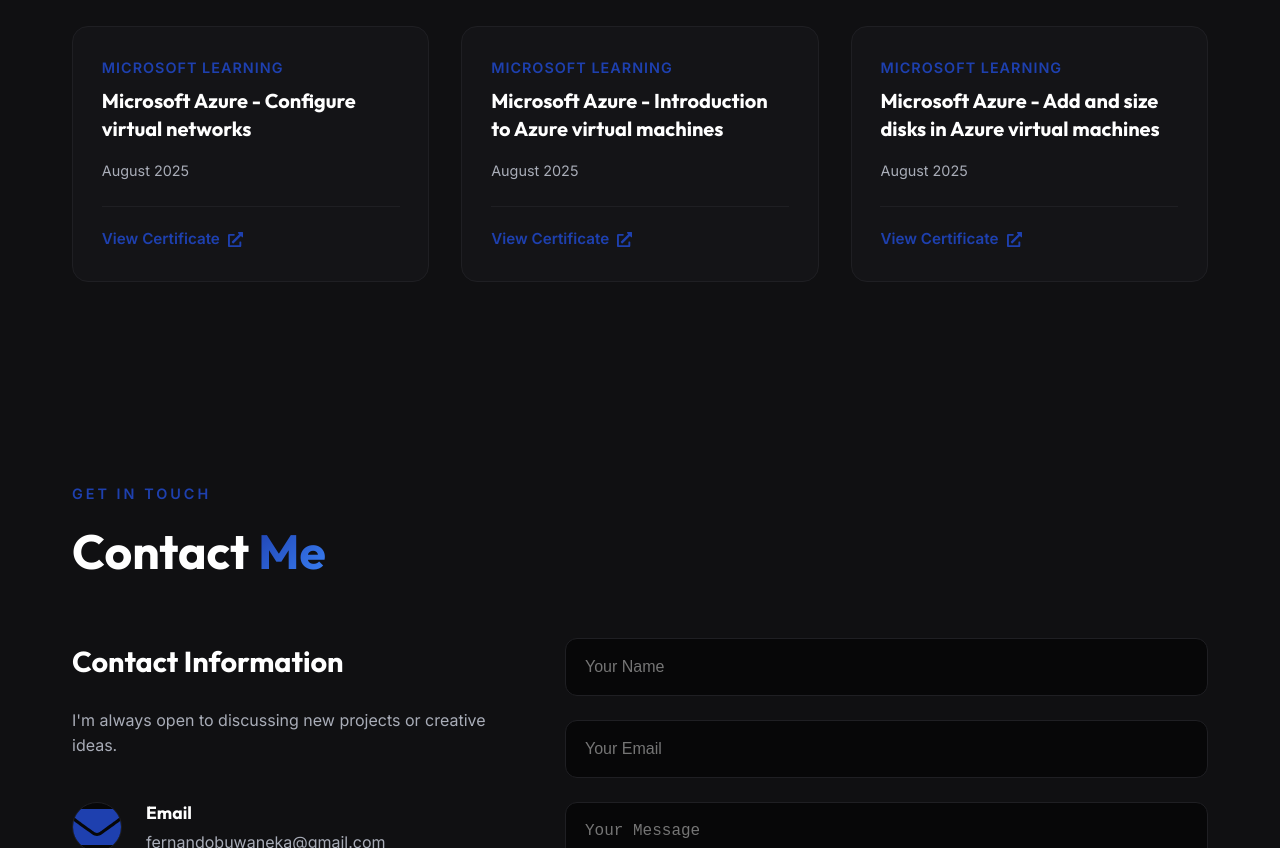
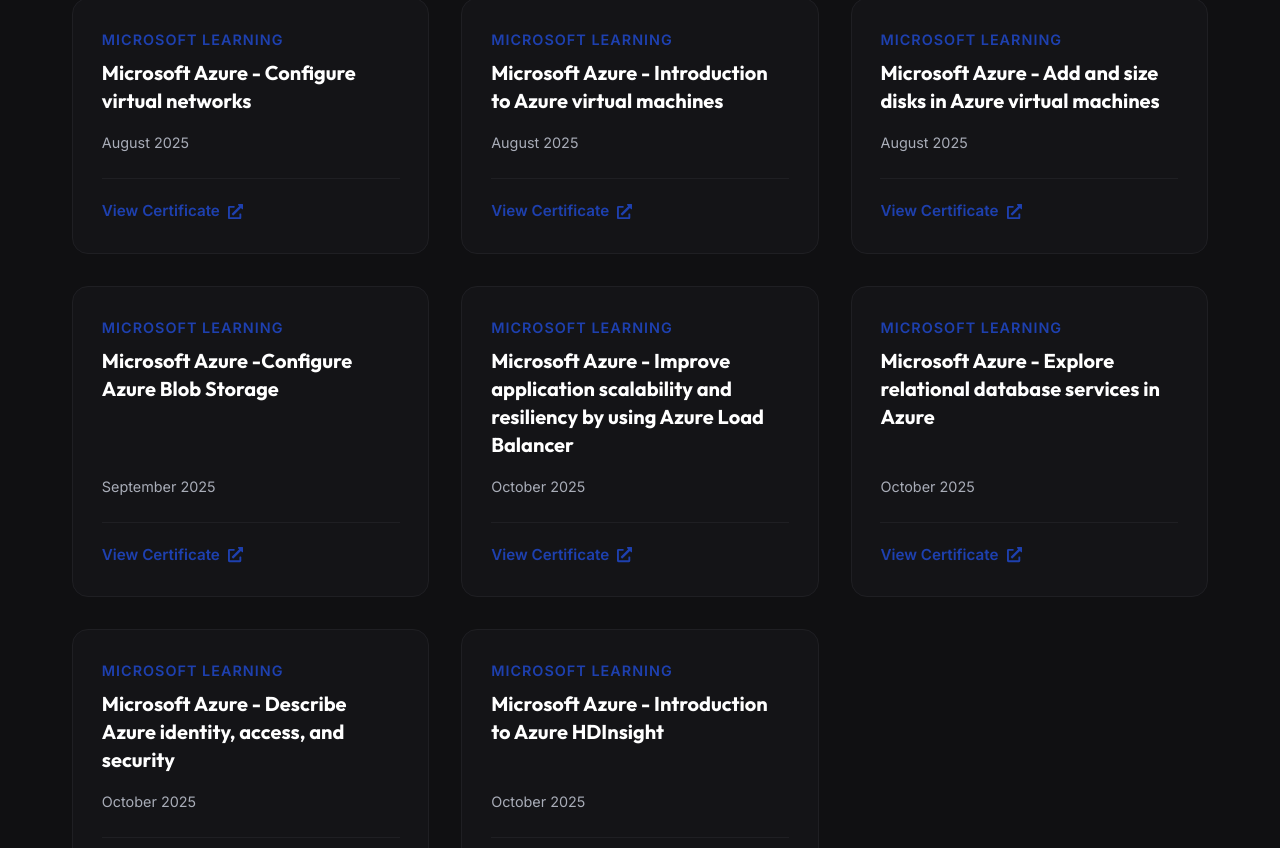
Before and after one commit to Buwanekafernando/portfolio-web, a React (Create React App) app in the folder portfolio/: page / in a window 1280 px wide. Shown: the part 8892-9740 px from the top of the page. Built offline with nearby package versions, Linux system fonts and the light colour scheme.

Commit message:
added the cetificates and links

```diff
--- a/portfolio/src/data/certificates.js
+++ b/portfolio/src/data/certificates.js
@@ -1,129 +1,163 @@
 export const certificates = [
   {
     id: 1,
-    title: "Microsoft Azure - Visual Machine, Configure Visual Network",
+    title: "Microsoft Azure - Configure virtual machine availability",
     issuer: "Microsoft Learning",
-    date: "August 2025",
-    image: "https://images.unsplash.com/photo-1614064641938-3bbee52942c7?auto=format&fit=crop&q=80&w=800",
-    link: "#"
+    date: "October 2025",
+    link: "https://learn.microsoft.com/api/achievements/share/en-us/BuwanekaFernando-1205/PGBAU3N4?sharingId=F7F20AAB6BA10455"
   },
   {
     id: 2,
     title: "AWS - Connecting VPCs",
     issuer: "AWS SimuLean",
     date: "August 2025",
-    link: "#"
+    link: "https://skillbuilder.aws/learn/46NC4HQFUY/aws-simulearn-connecting-vpcs/J7QJJRTCTG"
   },
   {
     id: 3,
     title: "Machine Learning and Advanced AI Techniques",
     issuer: "Alison",
     date: "July 2025",
-    link: "#"
+    link: "https://alison.com/course/machine-learning-and-advanced-ai-techniques"
   },
   {
     id: 4,
     title: "Generative AI and Large Language Model for Beginners",
     issuer: "Alison",
     date: "July 2025",
-    link: "#"
+    link: "https://alison.com/course/generative-ai-and-large-language-models-for-beginners"
   },
   {
     id: 5,
     title: "Data Science Fundamentals - Essential Tools & Concepts",
     issuer: "Alison",
     date: "July 2025",
-    link: "#"
+    link: "https://alison.com/course/data-science-fundamentals-essential-tools-and-concepts"
   },
   {
     id: 6,
     title: "Introduction of Data Science",
     issuer: "Cisco",
     date: "December 2024",
-    link: "#"
+    link: "https://www.netacad.com/courses/introduction-data-science?courseLang=en-US&instance_id=8a5d1881-37ff-4579-b99b-db387452e077"
   },
   {
     id: 8,
     title: "Business Development Essentials",
     issuer: "Alison",
     date: "November 2024",
-    link: "#"
+    link: "https://alison.com/course/business-development-essentials"
   },
   {
     id: 9,
     title: "Diploma in Project Management",
     issuer: "Alison",
     date: "February 2024",
-    link: "#"
+    link: "https://alison.com/course/diploma-in-project-management-revised-2017"
   },
   {
     id: 10,
     title: "AWS - Core Security Concepts",
     issuer: "AWS SimuLean",
     date: "October 2025",
-    link: "#"
+    link: "https://skillbuilder.aws/learn/3KYWQBTSTV/aws-simulearn-core-security-concepts/Q29T2DWZPK"
   },
   {
     id: 11,
     title: "AWS - Databases in Practice",
     issuer: "AWS SimuLean",
     date: "October 2025",
-    link: "#"
+    link: "https://skillbuilder.aws/learn/6VTV7UQ6CY/aws-simulearn-databases-in-practice/3M6ZTC32MX"
   },
   {
     id: 12,
     title: "AWS - Networking Concepts",
     issuer: "AWS SimuLean",
     date: "August 2025",
-    link: "#"
+    link: "https://skillbuilder.aws/learn/XCEMH2NXKJ/aws-simulearn-networking-concepts/QN5P4AJMUV"
   },
   {
     id: 13,
     title: "AWS - File Systems in the Cloud",
     issuer: "AWS SimuLean",
     date: "August 2025",
-    link: "#"
+    link: "https://skillbuilder.aws/learn/A5M8X2CHM3/aws-simulearn-file-systems-in-the-cloud/RAJVAUNMHR"
   },
   {
     id: 14,
     title: "AWS - Introduction to Amazon Simple Storage Service (S3)",
     issuer: "AWS SimuLean",
     date: "September 2025",
-    link: "#"
+    link: "https://skillbuilder.aws/learn/R54NZHEX5K/introduction-to-amazon-simple-storage-service-s3/SKTY8SPYDX"
   },
   {
     id: 15,
     title: "AWS - Computing Solutions",
     issuer: "AWS SimuLean",
     date: "August 2025",
-    link: "#"
+    link: "https://skillbuilder.aws/learn/NZ6D7QYABD/aws-simulearn-computing-solutions/YQA9623D5T"
   },
   {
     id: 16,
     title: "Microsoft Azure - Explore relational database services in Azure",
     issuer: "Microsoft Learning",
-    date: "August 2025",
-    link: "#"
+    date: "September 2025",
+    link: "https://learn.microsoft.com/api/achievements/share/en-us/BuwanekaFernando-1205/HZFDPSV8?sharingId=F7F20AAB6BA10455"
   },
   {
     id: 17,
     title: "Microsoft Azure - Configure virtual networks",
     issuer: "Microsoft Learning",
     date: "August 2025",
-    link: "#"
+    link: "https://learn.microsoft.com/api/achievements/share/en-us/BuwanekaFernando-1205/W2C8USZN?sharingId=F7F20AAB6BA10455"
   },
   {
     id: 18,
     title: "Microsoft Azure - Introduction to Azure virtual machines",
     issuer: "Microsoft Learning",
     date: "August 2025",
-    link: "#"
+    link: "https://learn.microsoft.com/api/achievements/share/en-us/BuwanekaFernando-1205/E57TWRRP?sharingId=F7F20AAB6BA10455"
   },
   {
     id: 19,
     title: "Microsoft Azure - Add and size disks in Azure virtual machines",
     issuer: "Microsoft Learning",
     date: "August 2025",
-    link: "#"
+    link: "https://learn.microsoft.com/api/achievements/share/en-us/BuwanekaFernando-1205/8Z9QEY2W?sharingId=F7F20AAB6BA10455"
   },
+  {
+    id: 20,
+    title: "Microsoft Azure -Configure Azure Blob Storage",
+    issuer: "Microsoft Learning",
+    date: "September 2025",
+    link: "https://learn.microsoft.com/api/achievements/share/en-us/BuwanekaFernando-1205/URGS9LT3?sharingId=F7F20AAB6BA10455"
+  },
+  {
+    id: 21,
+    title: "Microsoft Azure - Improve application scalability and resiliency by using Azure Load Balancer",
+    issuer: "Microsoft Learning",
+    date: "October 2025",
+    link: "https://learn.microsoft.com/api/achievements/share/en-us/BuwanekaFernando-1205/HZNTJA68?sharingId=F7F20AAB6BA10455"
+  },
+  {
+    id: 22,
+    title: "Microsoft Azure - Explore relational database services in Azure",
+    issuer: "Microsoft Learning",
+    date: "October 2025",
+    link: "https://learn.microsoft.com/api/achievements/share/en-us/BuwanekaFernando-1205/HZFDPSV8?sharingId=F7F20AAB6BA10455"
+  },
+  {
+    id: 23,
+    title: "Microsoft Azure - Describe Azure identity, access, and security",
+    issuer: "Microsoft Learning",
+    date: "October 2025",
+    link: "https://learn.microsoft.com/api/achievements/share/en-us/BuwanekaFernando-1205/2JPPT98V?sharingId=F7F20AAB6BA10455"
+  },
+  {
+    id: 24,
+    title: "Microsoft Azure - Introduction to Azure HDInsight",
+    issuer: "Microsoft Learning",
+    date: "October 2025",
+    link: "https://learn.microsoft.com/api/achievements/share/en-us/BuwanekaFernando-1205/PGJJFK64?sharingId=F7F20AAB6BA10455"
+  }
 ];
```
